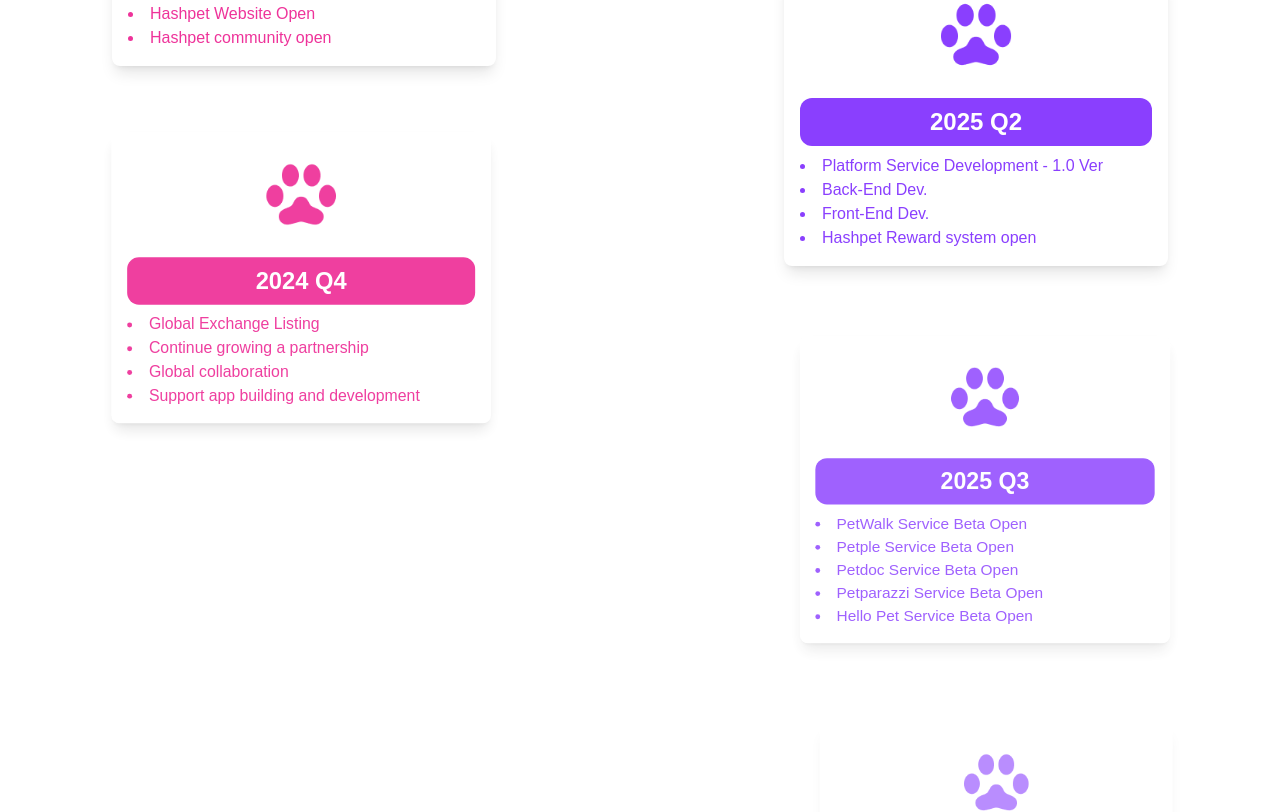
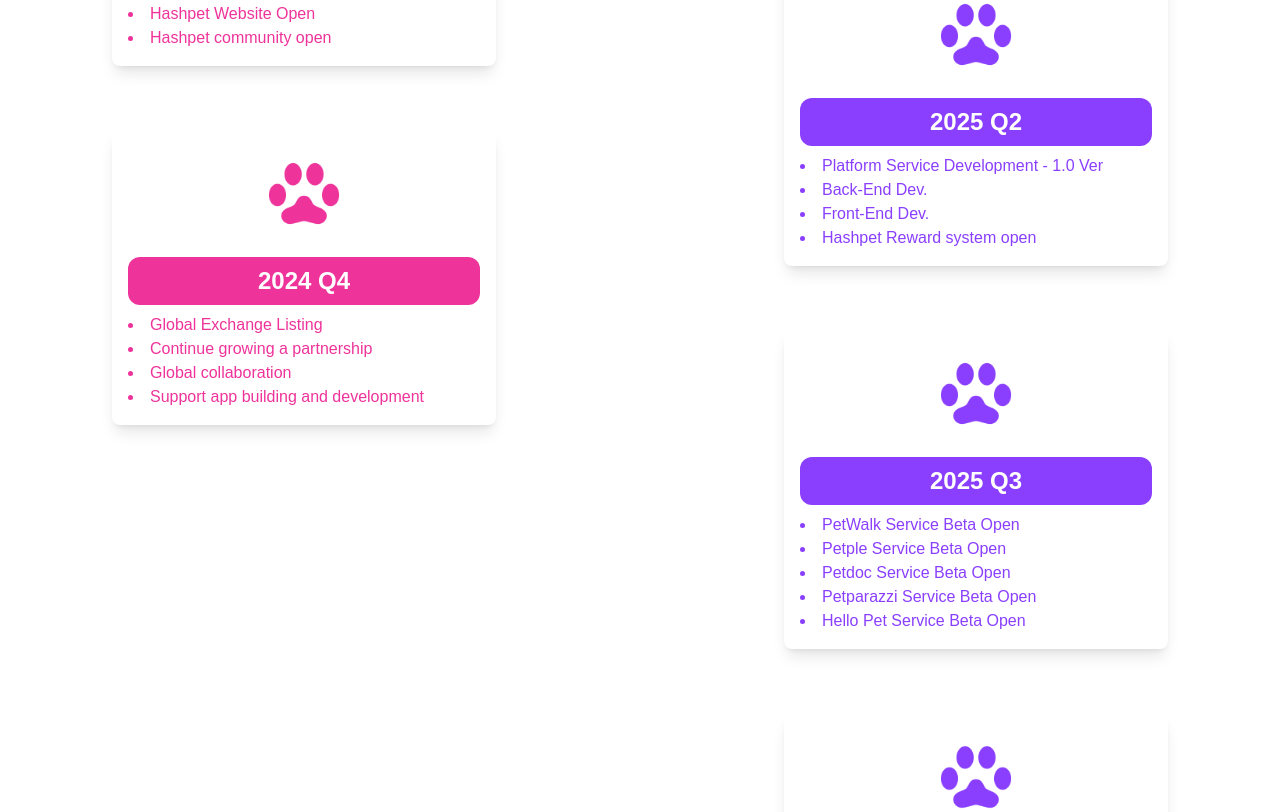
Before and after one commit to Souravhere/hashpet, a Next.js app: page / in a window 1280 px wide. Shown: the part 4660-5472 px from the top of the page. Built offline with nearby package versions, Linux system fonts and the light colour scheme.

Commit message:
roadmap section smooth scrolling added

```diff
--- a/src/components/Roadmap.tsx
+++ b/src/components/Roadmap.tsx
@@ -1,17 +1,17 @@
-"use client"
+'use client'
 
 import React, { useRef, useEffect, useState } from 'react'
-import { motion, useScroll, useTransform, useSpring } from 'framer-motion'
+import { motion, useScroll, useSpring, useInView } from 'framer-motion' // Removed useTransform
 import Image from 'next/image'
 
 const CustomTimelineSVG = () => {
   const ref = useRef<HTMLDivElement>(null)
   const { scrollYProgress } = useScroll({
     target: ref,
-    offset: ["start end", "end start"]
+    offset: ["start end", "end start"],
   })
 
-  const pathLength = useSpring(useTransform(scrollYProgress, [0, 1], [0, 1]), {
+  const pathLength = useSpring(scrollYProgress, {
     stiffness: 100,
     damping: 30,
     restDelta: 0.001
@@ -47,7 +47,7 @@ const CustomTimelineSVG = () => {
           strokeLinecap="round"
           fill="none"
           style={{ pathLength }}
-          filter="url(#neonGlow)" // Apply the neon glow filter
+          filter="url(#neonGlow)"
         />
       </svg>
     </div>
@@ -65,32 +65,16 @@ interface QuarterBoxProps {
 
 const QuarterBox: React.FC<QuarterBoxProps> = ({ year, quarter, items, color, isLeft, imageSrc }) => {
   const ref = useRef<HTMLDivElement>(null)
-  const { scrollYProgress } = useScroll({
-    target: ref,
-    offset: ["start end", "center center"]
-  })
-  const opacity = useSpring(useTransform(scrollYProgress, [0, 0.5, 1], [0, 1, 1]), {
-    stiffness: 100,
-    damping: 30,
-    restDelta: 0.001
-  })
-  const scale = useSpring(useTransform(scrollYProgress, [0, 0.5, 1], [0.8, 1, 1]), {
-    stiffness: 100,
-    damping: 30,
-    restDelta: 0.001
-  })
-  const x = useSpring(useTransform(scrollYProgress, [0, 0.5, 1], [isLeft ? -50 : 50, 0, 0]), {
-    stiffness: 100,
-    damping: 30,
-    restDelta: 0.001
-  })
+  const isInView = useInView(ref, { once: true, amount: 0.2 })
 
   const bgColor = color === 'pink' ? 'bg-[#EE339A]' : 'bg-[#8A3FFE]'
 
   return (
     <motion.div
       ref={ref}
-      style={{ opacity, scale, x }}
+      initial={{ opacity: 0, scale: 0.8, x: isLeft ? -50 : 50 }}
+      animate={isInView ? { opacity: 1, scale: 1, x: 0 } : {}}
+      transition={{ duration: 0.5, ease: "easeOut" }}
       className={`p-4 rounded-lg shadow-lg bg-white ${color === 'pink' ? 'text-[#EE339A]' : 'text-[#8A3FFE]'} mb-8 max-w-sm mx-auto`}
     >
       <Image src={imageSrc} alt={`${year} ${quarter}`} width={100} height={100} className="mx-auto mb-4 rounded-full" />
@@ -100,7 +84,7 @@ const QuarterBox: React.FC<QuarterBoxProps> = ({ year, quarter, items, color, is
           <motion.li
             key={index}
             initial={{ opacity: 0, x: -20 }}
-            animate={{ opacity: 1, x: 0 }}
+            animate={isInView ? { opacity: 1, x: 0 } : {}}
             transition={{ delay: index * 0.1 }}
           >
             {item}
```
